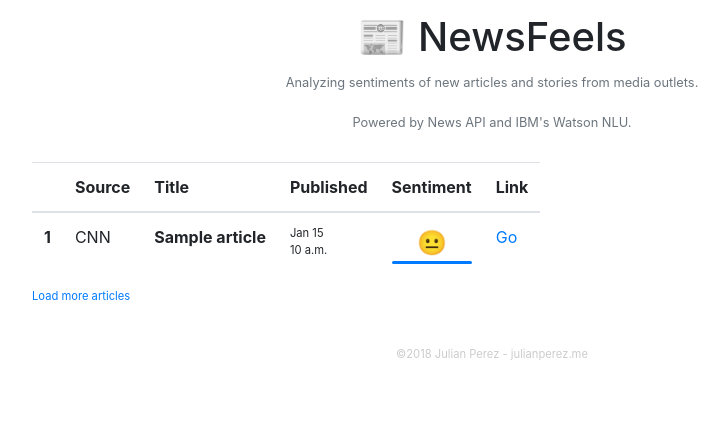
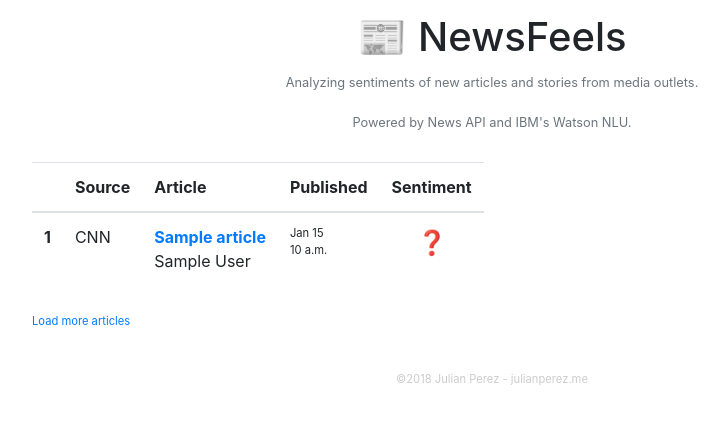
Before and after one commit to jcpmmx/NewsFeels, a Django app: page /articles/ in a window 1280 px wide. Shown: the top 424 px of the page, without its empty margins (148-873 px from the left). Run offline with Django 3.2, Linux system fonts and the light colour scheme; tables that the repository leaves empty hold one stand-in row (values such as "Sample post"); some libraries are stand-ins or nearby versions.

Commit message:
Misc fixes and improvements

```diff
--- a/articles/models.py
+++ b/articles/models.py
@@ -49,28 +49,31 @@ class Article(models.Model):
         """
         Takes a list of 3-tuple with data from articles and creates new DB records, if articles are new.
         """
-        some_article_created = False
+        current_count = cls.objects.all().count()
 
         for article_content, key_information, sentiment in available_articles:
             title = key_information['title']
             author = key_information['author']
             published = key_information['published']
             url = key_information['url']
-            external_id = cls._generate_hash(source, title, author, published, url)
+            possible_external_id = cls._generate_hash(source, title, author, published, url)
 
-            data = {
-                'source': source,
-                'external_id': external_id,
-                'title': title,
-                'author': author,
-                'published': published,
-                'url': url,
-                'content': article_content,
-                'sentiment_label': sentiment['label'],
-                'sentiment_score': sentiment['score'],
-            }
-            _, some_article_created = cls.objects.get_or_create(**data)
+            if not cls.objects.filter(external_id=possible_external_id).exists() and article_content:
+                data = {
+                    'source': source,
+                    'external_id': possible_external_id,
+                    'title': title,
+                    'author': author,
+                    'published': published,
+                    'url': url,
+                    'content': article_content,
+                    'sentiment_label': sentiment['label'],
+                    'sentiment_score': sentiment['score'],
+                }
+                cls.objects.create(**data)
 
+        new_count = cls.objects.all().count()
+        some_article_created = current_count != new_count
         return some_article_created
 
     @staticmethod
--- a/articles/templates/articles/index.html
+++ b/articles/templates/articles/index.html
@@ -10,10 +10,9 @@
                 <tr>
                     <th scope="col"></th>
                     <th scope="col">Source</th>
-                    <th scope="col">Title</th>
+                    <th scope="col">Article</th>
                     <th scope="col">Published</th>
                     <th scope="col">Sentiment</th>
-                    <th scope="col">Link</th>
                 </tr>
             </thead>
             <tbody>
@@ -22,10 +21,17 @@
                     <tr>
                         <th scope="row">{{ forloop.counter }}</th>
                         <td>{{ article.get_source_display }}</td>
-                        <td><strong>{{ article.title }}</strong></td>
+                        <td>
+                            <p>
+                                <a href="{{ article.url }}" target="_blank"><strong>{{ article.title }}</strong></a>
+                                <br/>
+                                <span class="text-small"></span>{{ article.author }}</span>
+                            </p>
+                        </td>
                         <td class="text-small">{{ article.published|date:"M d" }}<br/>{{ article.published|date:"P" }}</td>
-                        <td class="text-large text-center" title="{{ article.sentiment_score }}">
-                            {% if label == 'positive' %}🙂{% elif label == 'negative' %}😠{% else %}😐{% endif %}
+                        <td class="text-large text-center" title="{{ label|title }} ({{ article.sentiment_score }})">
+                            {% if label == 'positive' %}🙂{% elif label == 'negative' %}😠{% elif label == 'neutral' %}😐{% else %}❓{% endif %}
+                            {% if label in "positive,negative" %}
                                 <div class="progress">
                                     <div
                                         class="progress-bar bg-{{ bs_color }}" role="progressbar"
@@ -33,8 +39,8 @@
                                         aria-valuenow="50" aria-valuemin="0" aria-valuemax="100"
                                     ></div>
                                 </div>
+                            {% endif %}
                         </td>
-                        <td><a href="{{ article.url }}" target="_blank">Go</a></td>
                     </tr>
                 {% endwith %}
             {% endfor %}
--- a/sources/utils.py
+++ b/sources/utils.py
@@ -20,6 +20,7 @@ def load_articles():
     for source_class in _AVAILABLE_SOURCES:
         article_source = source_class()
         available_articles = article_source.get_latest_data()
-        some_article_created = Article.create_articles(article_source.SOURCE.value, available_articles)
+        if Article.create_articles(article_source.SOURCE.value, available_articles):
+            some_article_created = True
 
     return some_article_created
```
Also changed, not shown: README.md. Lines whose indentation alone changed are shown as unchanged.
